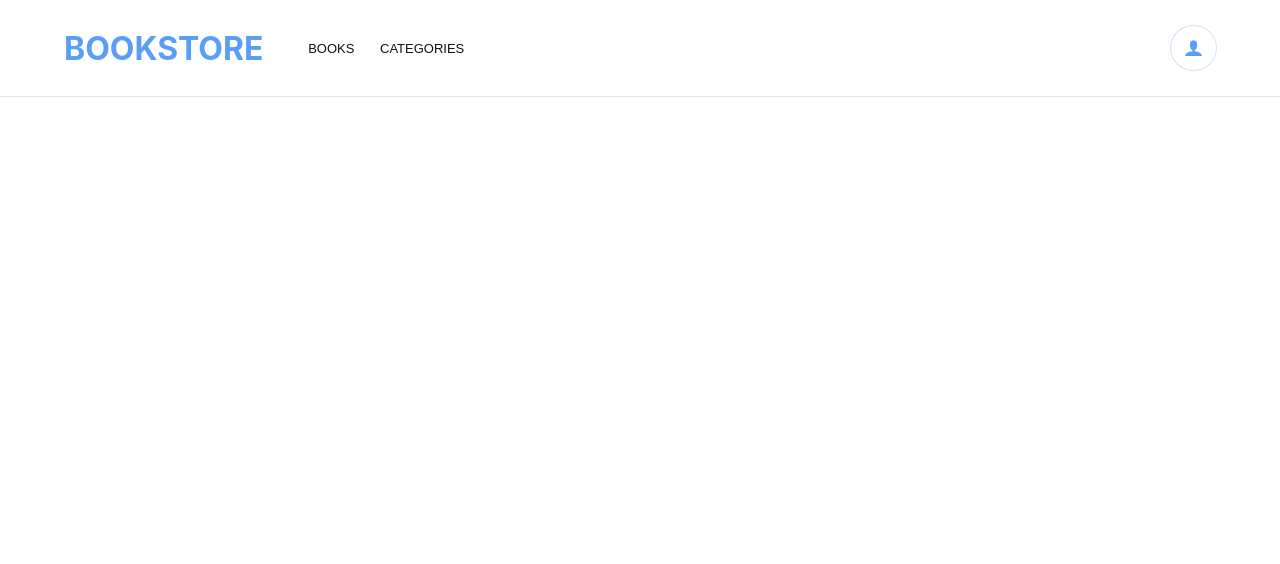
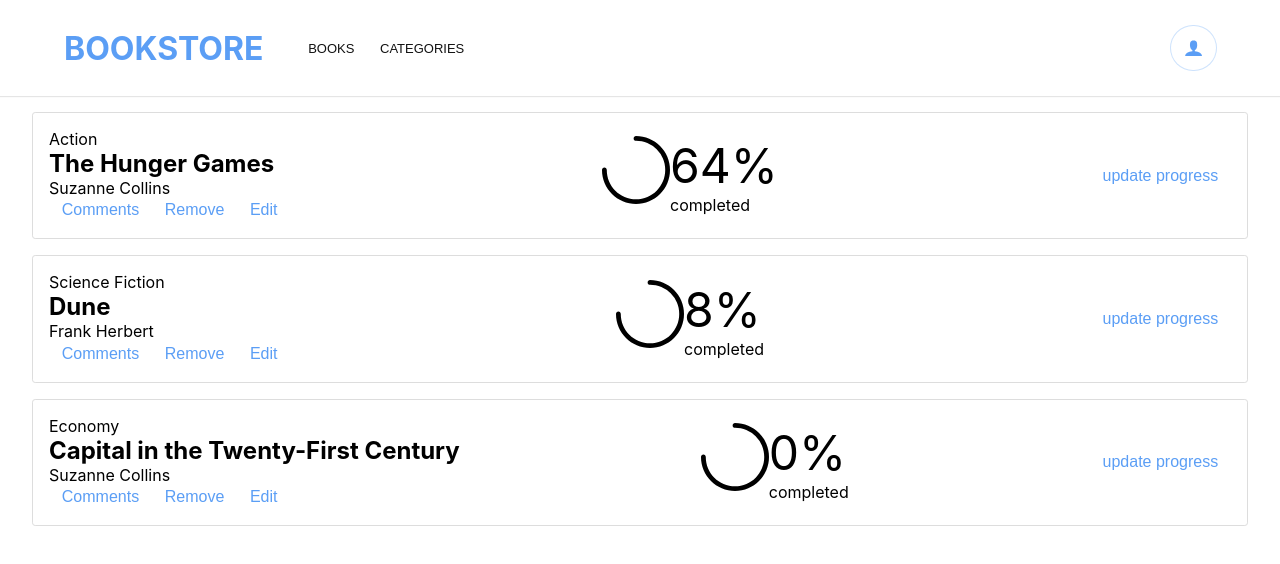
Before and after one commit to MrBrN197/BookStore, a React (Create React App) app: page / in a window 1280 px wide. Shown: the top 564 px of the page. Built offline with nearby package versions, Linux system fonts and the light colour scheme.

Commit message:
Add `Book` component

```diff
--- a/package.json
+++ b/package.json
@@ -6,6 +6,7 @@
     "@testing-library/jest-dom": "^5.11.4",
     "@testing-library/react": "^11.1.0",
     "@testing-library/user-event": "^12.1.10",
+    "prop-types": "^15.7.2",
     "react": "^17.0.2",
     "react-dom": "^17.0.2",
     "react-icons": "^4.3.1",
--- a/src/components/App.js
+++ b/src/components/App.js
@@ -1,7 +1,46 @@
 import Header from './Header';
+import Book from './Book';
 
-const App = () => (
-  <Header />
-);
+const App = () => {
+  const books = [
+    {
+      title: 'The Hunger Games',
+      author: 'Suzanne Collins',
+      genre: 'Action',
+      completed: 64,
+      id: 0,
+    },
+    {
+      title: 'Dune',
+      author: 'Frank Herbert',
+      genre: 'Science Fiction',
+      completed: 8,
+      id: 1,
+    },
+    {
+      title: 'Capital in the Twenty-First Century',
+      author: 'Suzanne Collins',
+      genre: 'Economy',
+      completed: 0,
+      id: 2,
+    },
+  ];
+  return (
+    <>
+      <Header />
+      <div>
+        {books.map((book) => (
+          <Book
+            key={book.id}
+            title={book.title}
+            author={book.author}
+            genre={book.genre}
+            completed={book.completed}
+          />
+        ))}
+      </div>
+    </>
+  );
+};
 
 export default App;
--- /dev/null
+++ b/src/components/Book.js
@@ -0,0 +1,56 @@
+import PropTypes from 'prop-types';
+import { AiOutlineLoading3Quarters as Loading } from 'react-icons/ai';
+
+const bookStyle = {
+  display: 'flex',
+  alignItems: 'center',
+  justifyContent: 'space-between',
+  marginInline: '2rem',
+  border: '1px solid #ddd',
+  padding: '1rem',
+  borderRadius: '0.2rem',
+  marginBlock: '1rem',
+};
+
+const Book = ({
+  title,
+  author,
+  genre,
+  completed,
+}) => (
+  <div style={bookStyle}>
+    <div>
+      <span>{genre}</span>
+      <h2>{title}</h2>
+      <span>{author}</span>
+      <ul>
+        <li><button type="button">Comments</button></li>
+        <li><button type="button">Remove</button></li>
+        <li><button type="button">Edit</button></li>
+      </ul>
+    </div>
+    <div style={{ display: 'flex' }}>
+      <Loading style={{ fontSize: '4.25rem' }} />
+      <div style={{ display: 'flex', flexDirection: 'column' }}>
+        <span style={{ fontSize: '3rem' }}>
+          {completed}
+          %
+        </span>
+        {' '}
+        <span>completed</span>
+      </div>
+    </div>
+    <div>
+      <button type="button">update progress</button>
+    </div>
+  </div>
+);
+
+Book.propTypes = {
+  title: PropTypes.string.isRequired,
+  author: PropTypes.string.isRequired,
+  genre: PropTypes.string.isRequired,
+  completed: PropTypes.number.isRequired,
+};
+
+export default Book;
--- a/src/index.css
+++ b/src/index.css
@@ -34,3 +34,17 @@ code {
 ul {
   list-style-type: none;
 }
+
+ul li {
+  display: inline;
+}
+
+button {
+  border-radius: 0.2em;
+  border: none;
+  font-size: 1rem;
+  background-color: transparent;
+  color: rgb(91, 158, 245);
+  padding: 0.2em 0.8em;
+  cursor: pointer;
+}
```
